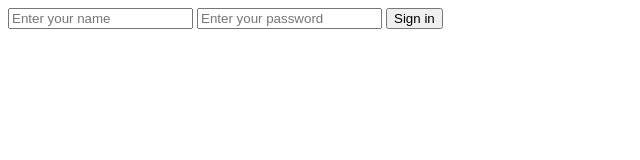
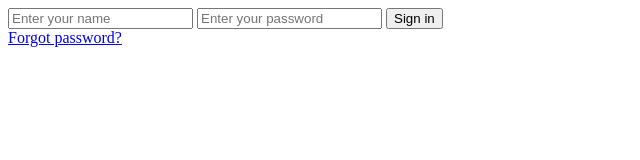
Before and after one commit to EvgenTechnoGen/Web-form, a plain HTML site: page index.html in a window 1280 px wide. Shown: the whole page, without its empty margins (0-640 px from the left). Drawn offline with Linux system fonts and the light colour scheme.

Commit message:
Update index.html

```diff
--- a/index.html
+++ b/index.html
@@ -11,6 +11,7 @@
       <input type="text" name="username" placeholder="Enter your name">
       <input type="password" name="password" placeholder="Enter your password">
       <input class="dws-submit" type="submit" name="submit" value="Sign in"></br>
+      <a href="#">Forgot password?</a>
     </form>
 </body>
 </html>
```
